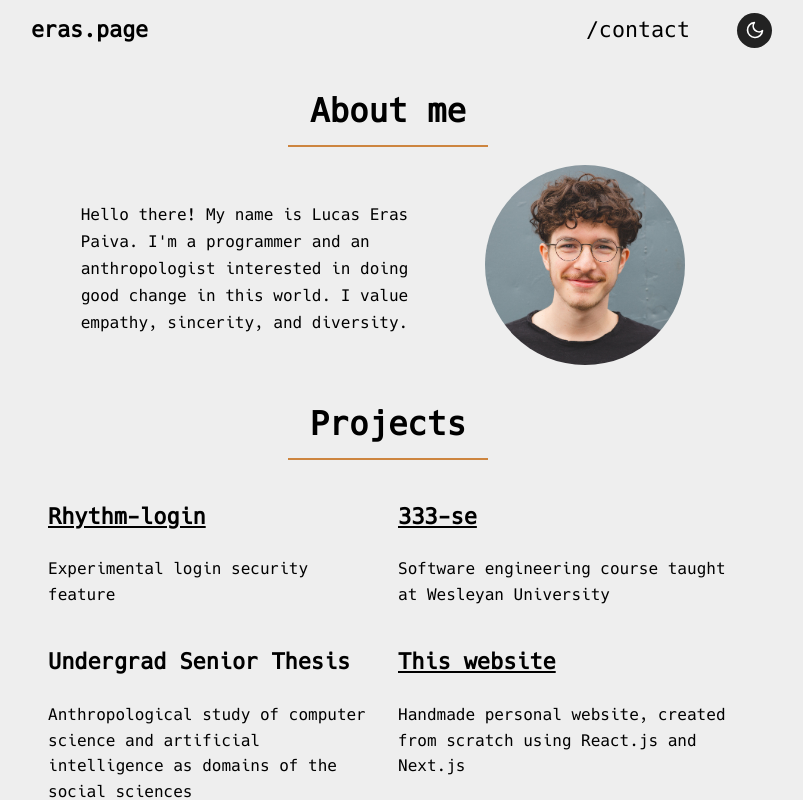
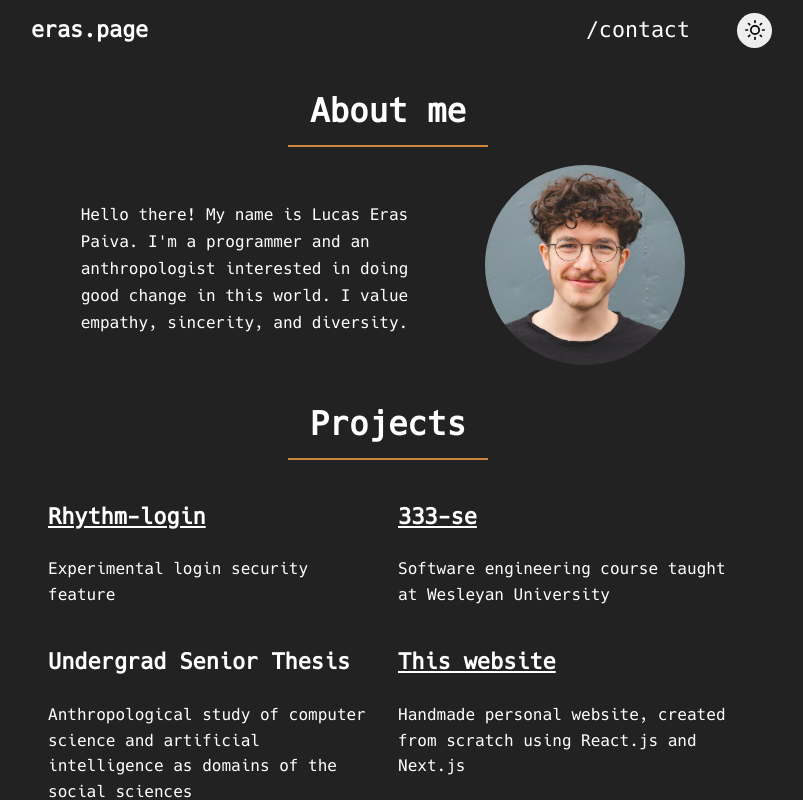
Before and after one commit to lucaseras/eras.page, a Next.js app: page / in a window 1280 px wide. Shown: the top 800 px of the page, without its empty margins (252-1055 px from the left). Built offline with nearby package versions, Linux system fonts and the light colour scheme.

Commit message:
made dark mode the standard :P

```diff
--- a/styles/global.css
+++ b/styles/global.css
@@ -1,25 +1,15 @@
-.light {
-    --theme-color: white;
-    --theme-page-background: white;
-    --theme-page-text: black;
-}
-.dark {
-    --theme-color: black;
-    --theme-page-background: black;
-    --theme-page-text: white;
-}
-
 html,
 body {
     height: 100%;
-    position: relative;
     padding: 0;
     margin: 0;
     font-family: Fira Sans,-apple-system, BlinkMacSystemFont, Segoe UI, Roboto,
     Oxygen, Ubuntu, Cantarell, Droid Sans, Helvetica Neue, sans-serif;
     line-height: 1.6;
     font-size: 18px;
-    padding-bottom:60px;
+    padding-bottom: 60px;
+    color: '#ffffff';
+    background-color: '#222222';
 }
 
 html {
--- a/styles/theme.js
+++ b/styles/theme.js
@@ -28,7 +28,13 @@ export function ThemeProvider({children}) {
     const [dark, setDark] = useState(false)
 
     useEffect(() => {
-        const isDark = window.localStorage.getItem('dark') === 'true';
+        let isDark;
+        const local = window.localStorage.getItem('dark')
+        if (local == null) {
+            isDark = true
+        } else {
+            isDark = local === 'true'
+        }
         setDark(isDark)
     }, [dark])
 
```
